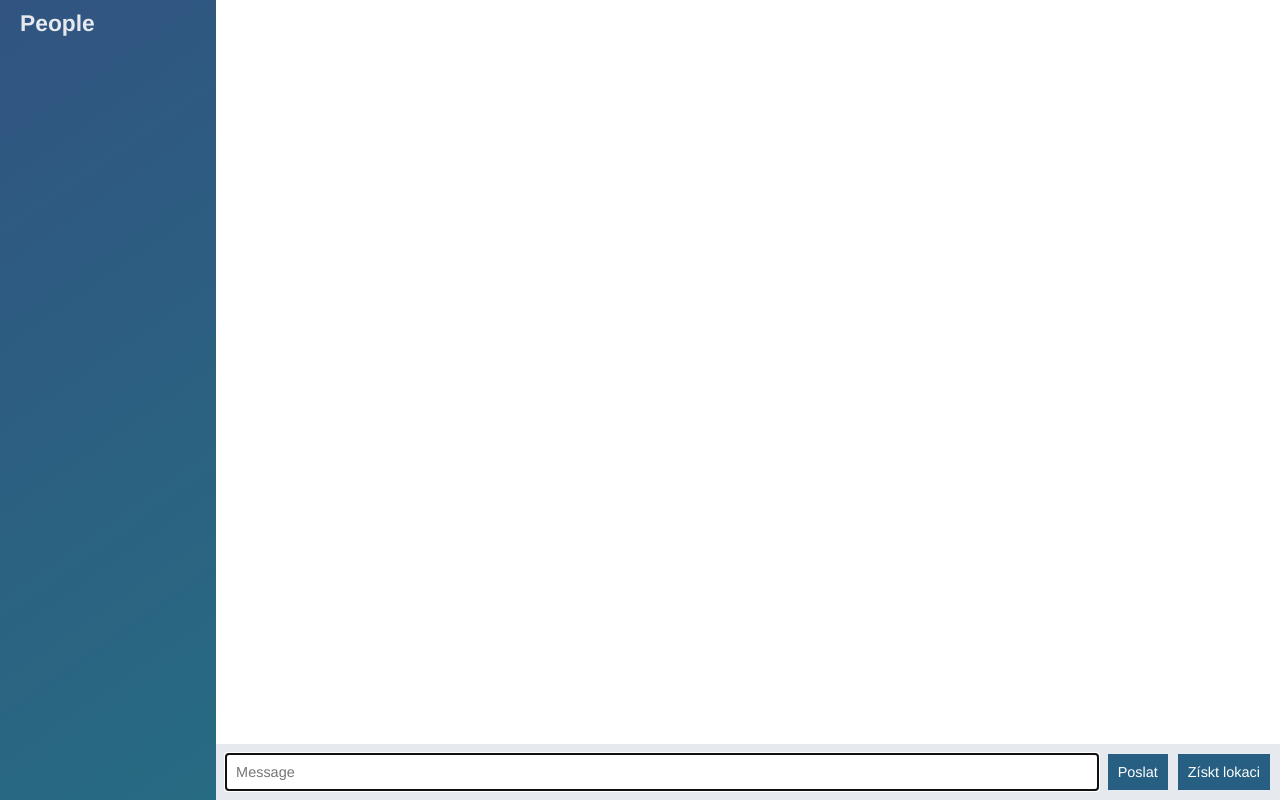
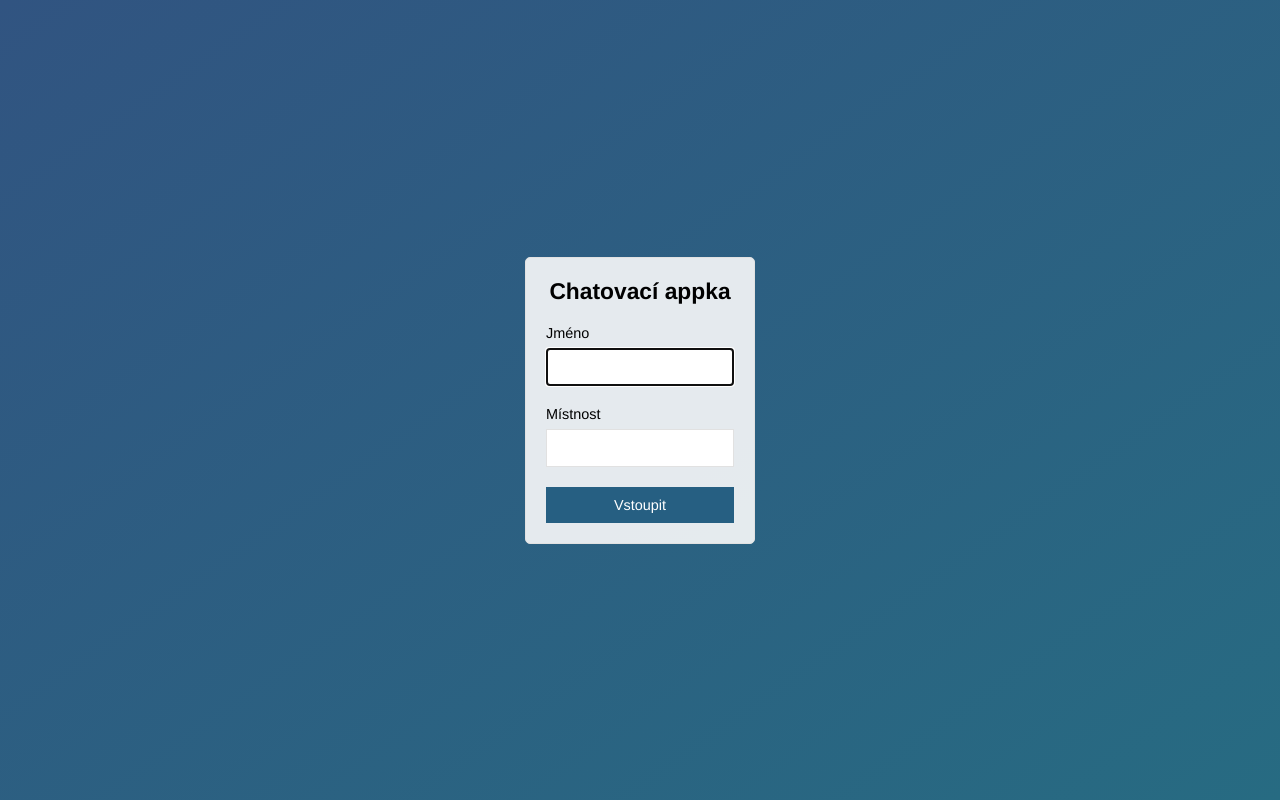
Before and after one commit to tvio/node-chat-app, a website: page public/index.html in a window 1280 px wide. Drawn offline with nearby package versions, Linux system fonts and the light colour scheme; no server answers.

Commit message:
pridana index.html a zmena puvodniho index.* na chat.*

```diff
--- a/public/index.html
+++ b/public/index.html
@@ -1,70 +1,31 @@
 <!DOCTYPE html>
-
 <html>
-
     <head>
-    <meta charset="utf-8">
+        <meta charst="utf-8">
+        <title>Chat | ChatApp</title>
+         <meta name="viewport" content="width=device-width,initial-scale=1, user-scalable=no">
          <link rel="stylesheet" href="/css/style.css">
     </head>
-<body class="chat">
-<div class="chat__sidebar">
-    <h3>People</h3>
-    <div id="users"></div>
+    <body class="centered-form">
+        <div class="centered-form__form">
+           <form action="/chat.html">
+            <div class="form-field">
+                <h3>Chatovací appka</h3>
+            </div>
+            <div class="form-field">
+                <label>Jméno</label>
+                <input type="text" name="name" autofocus/>
+            </div>
+            <div class="form-field">
+                <label>Místnost</label>
+                <input type="text" name="room"/>
             </div>
 
-<div class = "chat__main">
-   <ol id="messages" class="chat__messages"></ol>
-
-    <div class="chat__footer">
-    <form id="message-form">
-        <input name="message" type="text" placeholder="Message" autofocus  autocomplete="off"/>
-        <button>Poslat</button>
-
+            <div class="form-field">
+                <button>Vstoupit</button>
+            </div>
            </form>
-    <button id="send-location">Získt lokaci</button>
-    </div>
         </div>
 
-    <script id="message-template" type="text/template">
-
-        <li class="message">
-            <div class="message__title">
-                <h4>{{from}}</h4>
-                <span>{{datum}}</span>
-            </div>
-            <div class="message__body">
-                <p>{{text}}</p>
-            </div>
-        </li>
-
-    </script>
-
-    <script id="location-message-template" type="text/template">
-
-        <li class="message">
-            <div class="message__title">
-                <h4>{{from}}</h4>
-                <span>{{datum}}</span>
-            </div>
-            <div class="message__body">
-              <a href="{{url}}" target="_blank" >Moje lokace</a>
-            </div>
-        </li>
-
-    </script>
-
-   <script src="/socket.io/socket.io.js"></script>
-   <script src="/js/jquery-3.3.1.min.js"></script>
-   <script src="/js/moment.js"></script>
-   <script src="/js/mustache.js"></script>
-   <script src="/js/index.js"></script>
     </body>
-
-
-
-
-
-
-
-
 </html>
```
Also changed, not shown: public/chat.html (added, +72 -0 lines), public/js/chat.js (renamed from public/js/index.js). Lines whose indentation alone changed are shown as unchanged.
